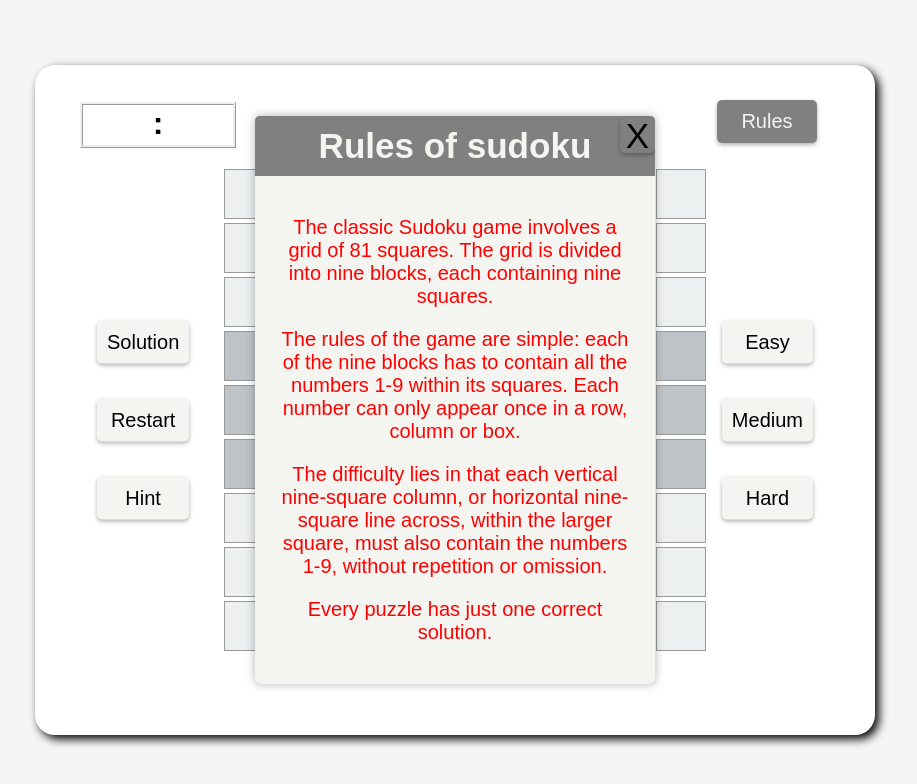
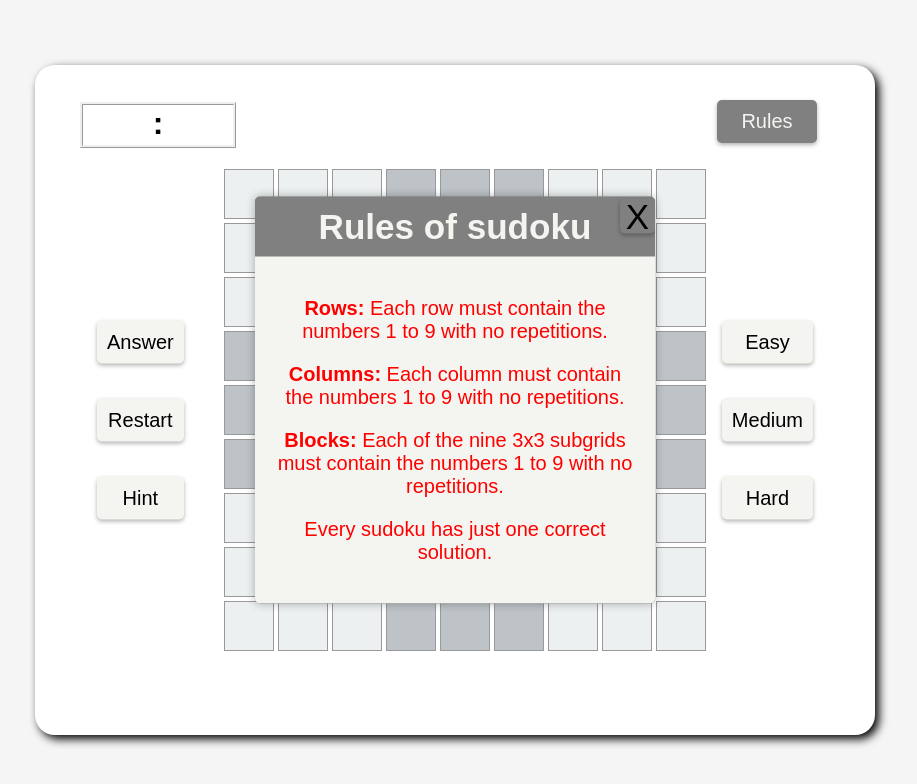
Before and after one commit to RayHoLam/Sudoku, a plain HTML site: page index.html in a window 1280 px wide. Both pictures are taken after a click on the button "Rules". Shown: the whole page, without its empty margins (185-1102 px from the left). Drawn offline with Linux system fonts and the light colour scheme.

Commit message:
Update index.html

```diff
--- a/index.html
+++ b/index.html
@@ -18,10 +18,10 @@
                       <h3>Rules of sudoku</h3>
                   </div>
                   <div class="modal-content">
-                      <p> The classic Sudoku game involves a grid of 81 squares. The grid is divided into nine blocks, each containing nine squares.
-                      <p>The rules of the game are simple: each of the nine blocks has to contain all the numbers 1-9 within its squares. Each number can only appear once in a row, column or box.</p>
-                      <p>The difficulty lies in that each vertical nine-square column, or horizontal nine-square line across, within the larger square, must also contain the numbers 1-9, without repetition or omission.</p>
-                      <p>Every puzzle has just one correct solution.</p>
+                      <p><strong>Rows:</strong> Each row must contain the numbers 1 to 9 with no repetitions.</p>
+                      <p><strong>Columns:</strong> Each column must contain the numbers 1 to 9 with no repetitions.</p>
+                      <p><strong>Blocks:</strong> Each of the nine 3x3 subgrids must contain the numbers 1 to 9 with no repetitions.</p>
+                      <p>Every sudoku has just one correct solution.</p>
                   </div>
               </div>
           </div>
@@ -144,7 +144,7 @@
       </div>
           <div class="srh">
               <div class="row">
-                  <button type ="button" class = "btn-lg purplebox" id = "solution">Solution</button>
+                  <button type ="button" class = "btn-lg purplebox" id = "solution">Answer</button>
                   <button type ="button" class = "btn btn-warning btn-lg" id = "restart">Restart</button>
                   <button type ="button" class = "btn btn-info btn-lg" id = "showhint">Hint</button>
               </div>
```
